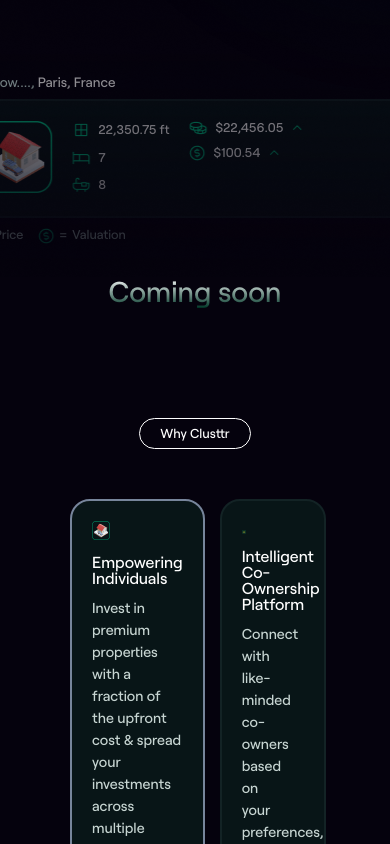
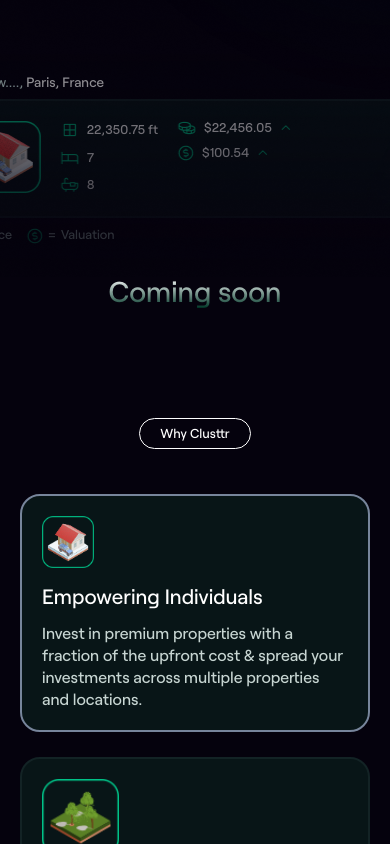
Before and after one commit to Clusttr/clusttr-web, a React (Vite) app: page / in a window 390 px wide. Shown: the part 1156-2000 px from the top of the page. Built offline with nearby package versions, Linux system fonts and the light colour scheme; a web font is replaced by a local one.

Commit message:
Made the coming soon, why clusttr and how clusttr works sections responsive

```diff
--- a/src/views/landing/HowClusttrWorks.tsx
+++ b/src/views/landing/HowClusttrWorks.tsx
@@ -114,7 +114,7 @@ const HowClusttrWorksStyle = styled.div`
 		display: grid;
 		grid-template-columns: 1fr 1fr 1fr 1fr;
 		gap: 5px;
-		padding: 50px 70px 0 70px;
+		padding: 50px 70px 0;
 	}
 
 	& .how_clusttr_works_box_container {
@@ -136,6 +136,37 @@ const HowClusttrWorksStyle = styled.div`
 		color: #c7d5d2;
 		line-height: 20px;
 	}
+
+	@media (max-width: 480px) {
+		margin-top: 70px;
+
+		& .how_clusttr_works_info {
+			font-size: 0.9rem;
+			font-weight: 500;
+			max-width: 100%;
+			padding: 15px 17px;
+		}
+
+		& .how_clusttr_works_boxes {
+			display: flex;
+			flex-direction: column;
+			gap: 10px;
+			padding: 15px 35px;
+		}
+
+		& .how_clusttr_works_box_container {
+			padding: 35px 40px 45px 30px;
+			gap: 11px;
+		}
+
+		& .how_clusttr_works_box_header {
+			font-size: 1.1rem;
+		}
+
+		& .how_clusttr_works_box_info {
+			font-size: 0.95rem;
+		}
+	}
 `;
 
 export default HowClusttrWorks;
--- a/src/views/landing/JoinClusttrWaitlist.tsx
+++ b/src/views/landing/JoinClusttrWaitlist.tsx
@@ -119,6 +119,10 @@ const JoinClusttrWaitlistStyle = styled.div`
 			}
 		}
 	}
+
+	@media (max-width: 480px) {
+		display: none;
+	}
 `;
 
 export default JoinClusttrWaitlist;
--- a/src/views/landing/Start.tsx
+++ b/src/views/landing/Start.tsx
@@ -58,7 +58,7 @@ const Start = () => {
 							type="email"
 							placeholder="Enter your email"
 						/>
-						<button type="submit">
+						<button className="submitBtn" type="submit">
 							{loading ? '...Loading' : 'Join Waitlist'}
 						</button>
 					</div>
@@ -108,23 +108,11 @@ const Style = styled.div`
 		background-image: url(/background.png);
 		background-size: cover;
 		background-repeat: no-repeat;
-	}
 
-	@media (max-width: 480px) {
-		height: 74vh;
-		text-align: center;
-		background-color: #05020d;
-		color: white;
-		padding: 20px;
-		padding-top: 50%;
-		display: flex;
-		flex-direction: column;
-		// justify-content: center;
-
-		& .mobile_starter_bg {
-			position: absolute;
-			top: 0;
-			right: 0;
+		& .join-waitlist {
+			& button {
+				font-size: 13px;
+			}
 		}
 	}
 
@@ -150,7 +138,6 @@ const Style = styled.div`
 				border-radius: 40px;
 				background-color: #00c187;
 				cursor: pointer;
-				font-size: 13px;
 				line-height: 15.6px;
 				font-weight: 500;
 				height: 32px;
@@ -177,6 +164,31 @@ const Style = styled.div`
 			}
 		}
 	}
+
+	@media (max-width: 480px) {
+		height: 74vh;
+		text-align: center;
+		background-color: #05020d;
+		color: white;
+		padding: 20px;
+		padding-top: 50%;
+		display: flex;
+		flex-direction: column;
+		// justify-content: center;
+
+		& .mobile_starter_bg {
+			position: absolute;
+			top: 0;
+			right: 0;
+		}
+
+		& .join-waitlist {
+			& button {
+				font-size: 0.6rem;
+				background-color: red;
+			}
+		}
+	}
 `;
 
 export default Start;
--- a/src/views/landing/WhyClusttr.tsx
+++ b/src/views/landing/WhyClusttr.tsx
@@ -13,7 +13,7 @@ const WhyClusttr = () => {
 				</div>
 
 				<div className="why_clusttr_top">
-					<div className="why_clusttr_small_box selected_box">
+					<div className="why_clusttr_small_box selected_box why_clusttr_box">
 						<div className="why_clusttr_small_box_icon_container">
 							<img src={house} alt="" className="why_clusttr_icon" />
 						</div>
@@ -23,7 +23,7 @@ const WhyClusttr = () => {
 							spread your investments across multiple properties and locations.
 						</div>
 					</div>
-					<div className="why_clusttr_big_box">
+					<div className="why_clusttr_big_box why_clusttr_box">
 						<div className="why_clusttr_big_box_icon_container">
 							<img src={land} alt="" className="why_clusttr_icon" />
 						</div>
@@ -37,7 +37,7 @@ const WhyClusttr = () => {
 					</div>
 				</div>
 				<div className="why_clusttr_bottom">
-					<div className="why_clusttr_big_box">
+					<div className="why_clusttr_big_box why_clusttr_box">
 						<div className="why_clusttr_big_box_icon_container">
 							<img src={coin} alt="" className="why_clusttr_icon" />
 						</div>
@@ -50,7 +50,7 @@ const WhyClusttr = () => {
 							transparent financial ecosystem for co-owners.
 						</div>
 					</div>
-					<div className="why_clusttr_small_box">
+					<div className="why_clusttr_small_box why_clusttr_box">
 						<div className="why_clusttr_small_box_icon_container">
 							<img src={community} alt="" className="why_clusttr_icon" />
 						</div>
@@ -145,6 +145,46 @@ const WhyClusttrStyle = styled.div`
 		color: #c7d5d2;
 		line-height: 22px;
 	}
+
+	@media (max-width: 480px) {
+		& .why_clusttr_container {
+			padding: 50px 20px 30px;
+			gap: 25px;
+		}
+
+		& .why_clusttr_top {
+			display: flex;
+			flex-direction: column;
+			gap: 25px;
+
+			margin-top: 0;
+		}
+
+		& .why_clusttr_bottom {
+			display: flex;
+			flex-direction: column;
+			gap: 25px;
+		}
+
+		& .why_clusttr_box {
+			gap: 15px;
+			padding: 20px;
+		}
+
+		& .why_clusttr_small_box_icon_container {
+			width: 17%;
+		}
+		& .why_clusttr_big_box_icon_container {
+			width: 25%;
+		}
+		& .why_clusttr_box_header {
+			font-size: 1.3rem;
+		}
+		& .why_clusttr_box_info {
+			font-size: 1.0rem;
+			line-height: 22px;
+		}
+	}
 `;
 
 export default WhyClusttr;
```
